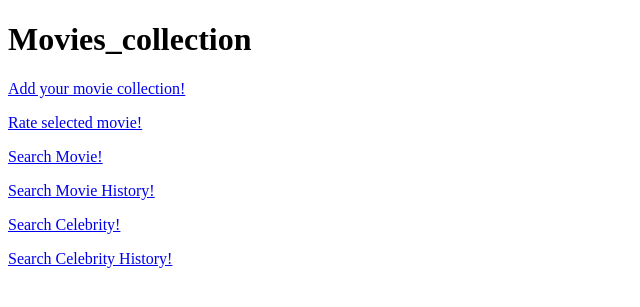
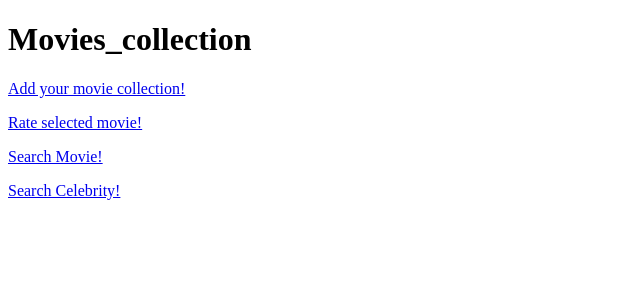
Before and after one commit to YUCHen9967/W4111-Project1, a Flask app: template templates/user.html in a window 1280 px wide. Shown: the top 307 px of the page, without its empty margins (0-640 px from the left). Run offline with Flask 2, Linux system fonts and the light colour scheme; the template is opened without the code that fills it, so the values that code supplies are empty; parts of the project's set-up code (start-up, migrations or seed data) failed here and were passed over.

Commit message:
Update user.html

```diff
--- a/templates/user.html
+++ b/templates/user.html
@@ -18,9 +18,7 @@
   <p><a href="add_collection">Add your movie collection!</a></p>
   <p><a href="rate">Rate selected movie! </a></p>
   <p><a href="searchmovie">Search Movie!</a></p>
-  <p><a href="moviehistory">Search Movie History!</a></p>
   <p><a href="searchcele">Search Celebrity!</a></p>
-  <p><a href="celehistory">Search Celebrity History!</a></p>
 </body>
 
 </html>
```
